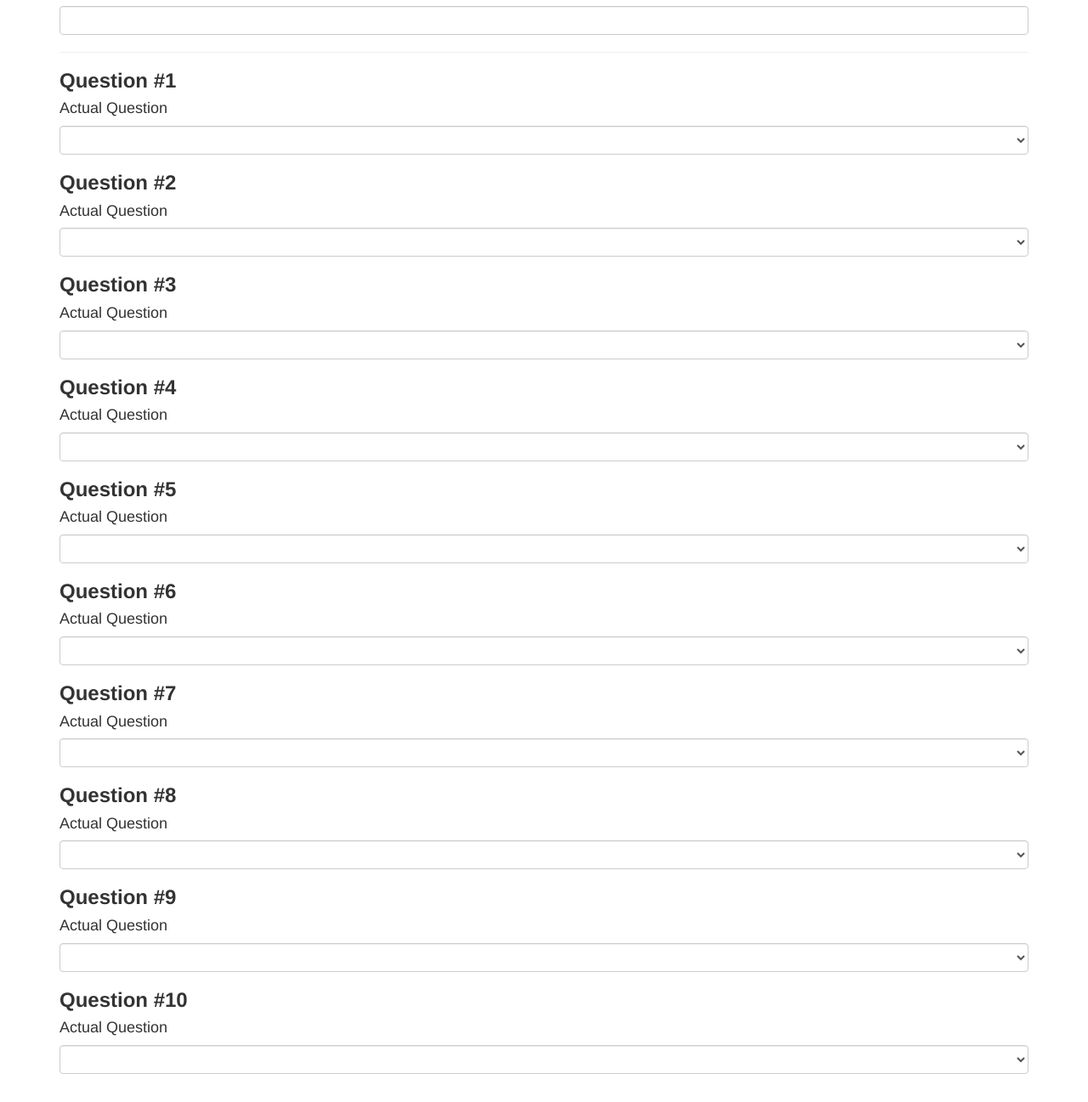
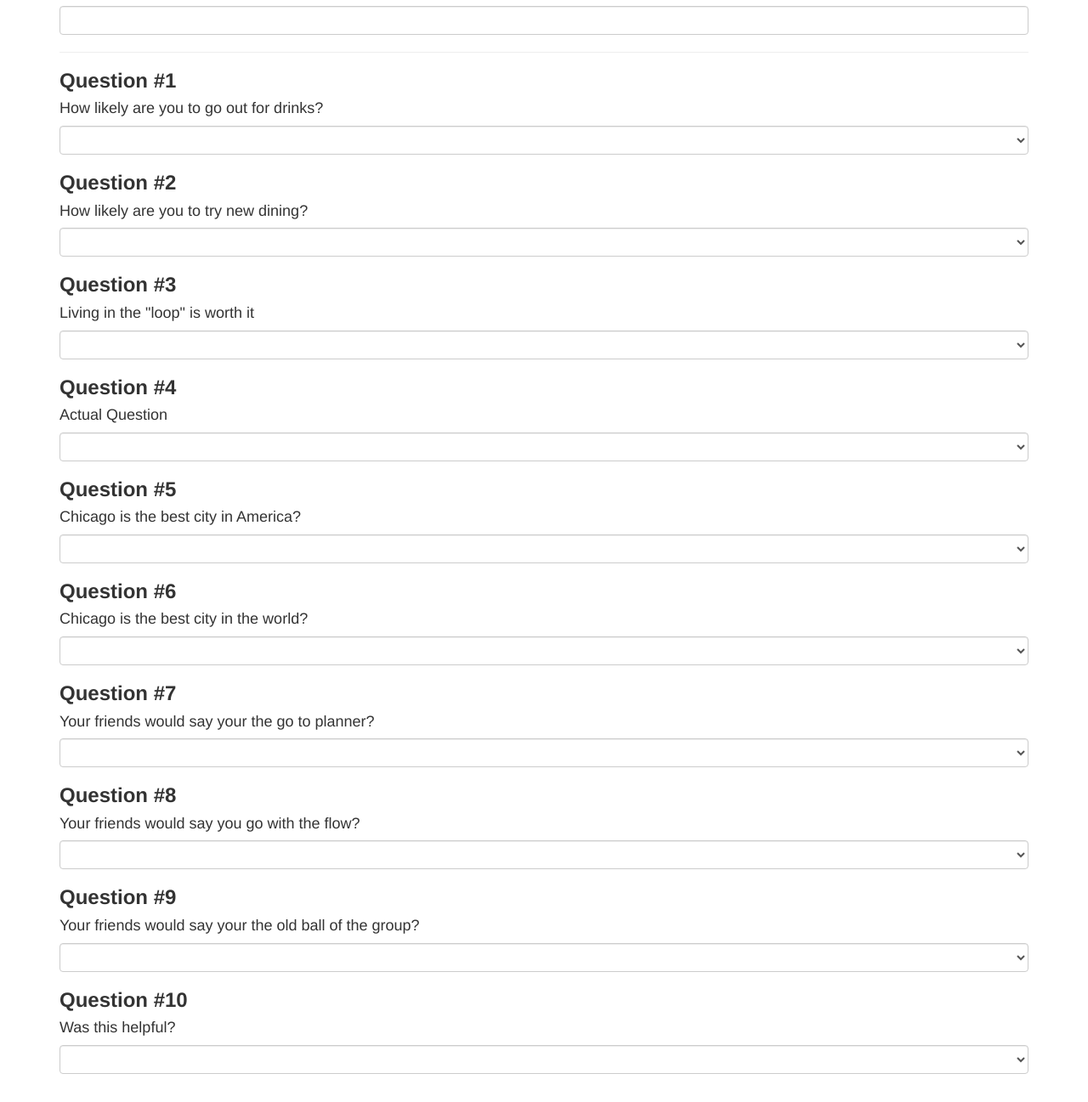
Before and after one commit to rtswartz/friend-finder, a website: page app/public/survey.html in a window 1280 px wide. Shown: the part 383-1680 px from the top of the page at 85% size. Drawn offline with nearby package versions, Linux system fonts and the light colour scheme.

Commit message:
questions updated + submit heroku button working?

```diff
--- a/app/data/friends.js
+++ b/app/data/friends.js
@@ -1,6 +1,6 @@
 var friends = [
     {
-      name: "shawn",
+      name: "ryan",
       photo: "test@example.com",
       scores: [
           "1",
--- a/app/public/survey.html
+++ b/app/public/survey.html
@@ -4,7 +4,7 @@
     <meta charset="UTF-8">
     <meta name="viewport" content="width=device-width, initial-scale=1.0">
     <meta http-equiv="X-UA-Compatible" content="ie=edge">
-    <title>Chicago Friend Survey</title>
+    <title>Chi-Town Friend Survey</title>
     <!-- Latest compiled and minified Bootstrap -->
     <link rel="stylesheet" href="https://maxcdn.bootstrapcdn.com/bootstrap/3.3.7/css/bootstrap.min.css" integrity="sha384-BVYiiSIFeK1dGmJRAkycuHAHRg32OmUcww7on3RYdg4Va+PmSTsz/K68vbdEjh4u" crossorigin="anonymous">
     <!-- Latesst minified jQuery -->
@@ -35,7 +35,7 @@
           <hr>
 
           <h3><strong>Question #1</strong></h3>
-          <h4>Actual Question</h4>
+          <h4>How likely are you to go out for drinks?</h4>
           <div class="form-group" id="q1" >
                 <select class="form-control" id="question1">
                     <option value=""></option>
@@ -48,7 +48,7 @@
           </div>
 
           <h3><strong>Question #2</strong></h3>
-          <h4>Actual Question</h4>
+          <h4>How likely are you to try new dining?</h4>
           <div class="form-group" id="q2" >
                 <select class="form-control" id="question2">
                     <option value=""></option>
@@ -61,7 +61,7 @@
           </div>
 
           <h3><strong>Question #3</strong></h3>
-          <h4>Actual Question</h4>
+          <h4>Living in the "loop" is worth it</h4>
           <div class="form-group" id="q3" >
                 <select class="form-control" id="question3">
                     <option value=""></option>
@@ -87,7 +87,7 @@
           </div>
 
           <h3><strong>Question #5</strong></h3>
-          <h4>Actual Question</h4>
+          <h4>Chicago is the best city in America?</h4>
           <div class="form-group" id="q5" >
                 <select class="form-control" id="question5">
                     <option value=""></option>
@@ -100,7 +100,7 @@
           </div>
 
           <h3><strong>Question #6</strong></h3>
-          <h4>Actual Question</h4>
+          <h4>Chicago is the best city in the world?</h4>
           <div class="form-group" id="q6" >
                 <select class="form-control" id="question6">
                     <option value=""></option>
@@ -113,7 +113,7 @@
           </div>
 
           <h3><strong>Question #7</strong></h3>
-          <h4>Actual Question</h4>
+          <h4>Your friends would say your the go to planner?</h4>
           <div class="form-group" id="q7" >
                 <select class="form-control" id="question7">
                     <option value=""></option>
@@ -126,7 +126,7 @@
           </div>
 
           <h3><strong>Question #8</strong></h3>
-          <h4>Actual Question</h4>
+          <h4>Your friends would say you go with the flow?</h4>
           <div class="form-group" id="q8" >
                 <select class="form-control" id="question8">
                     <option value=""></option>
@@ -139,7 +139,7 @@
           </div>
 
           <h3><strong>Question #9</strong></h3>
-          <h4>Actual Question</h4>
+          <h4>Your friends would say your the old ball of the group?</h4>
           <div class="form-group" id="q9" >
                 <select class="form-control" id="question9">
                     <option value=""></option>
@@ -152,7 +152,7 @@
           </div>
 
           <h3><strong>Question #10</strong></h3>
-          <h4>Actual Question</h4>
+          <h4>Was this helpful?</h4>
           <div class="form-group" id="q10" >
                 <select class="form-control" id="question10">
                     <option value=""></option>
@@ -174,7 +174,7 @@
           <hr>
           <footer class="footer">
             <div class="container">
-              <p><a href="/api/friends">API Friends List</a> | <a href="https://github.com/afhaque/friendfinder">GitHub Repo</a></p>
+              <p><a href="/api/friends">API Friends List</a> | <a href="https://github.com/rtswartz/friend-finder">GitHub Repo</a></p>
             </div>
           </footer>
 
```
